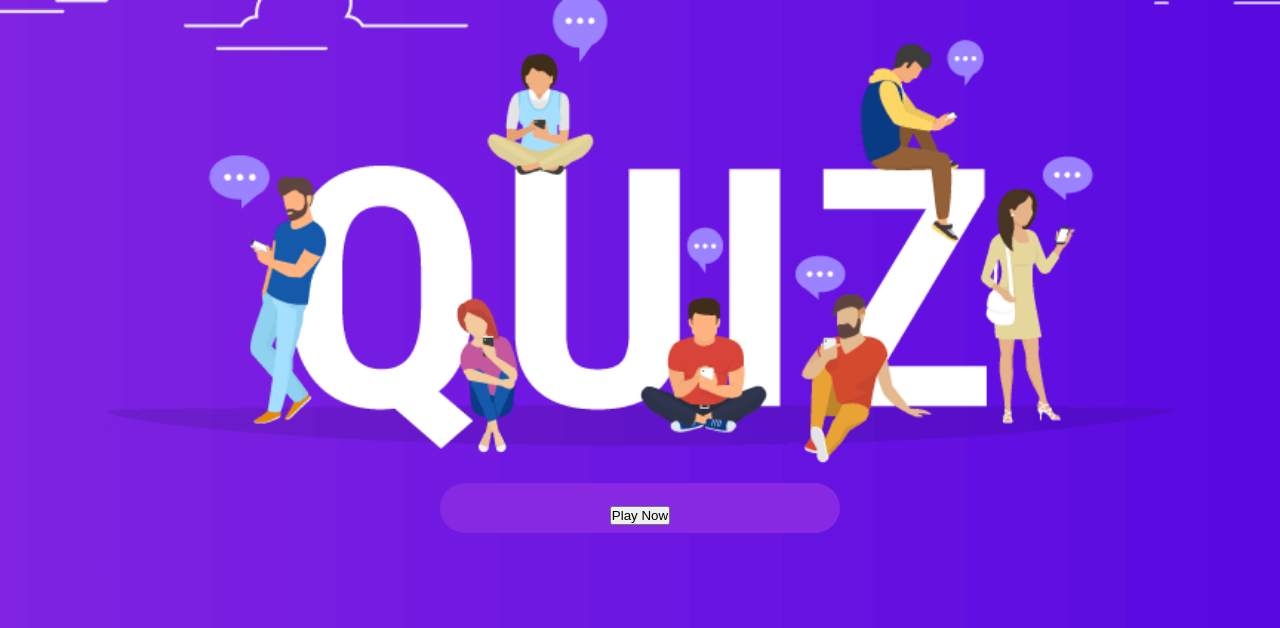
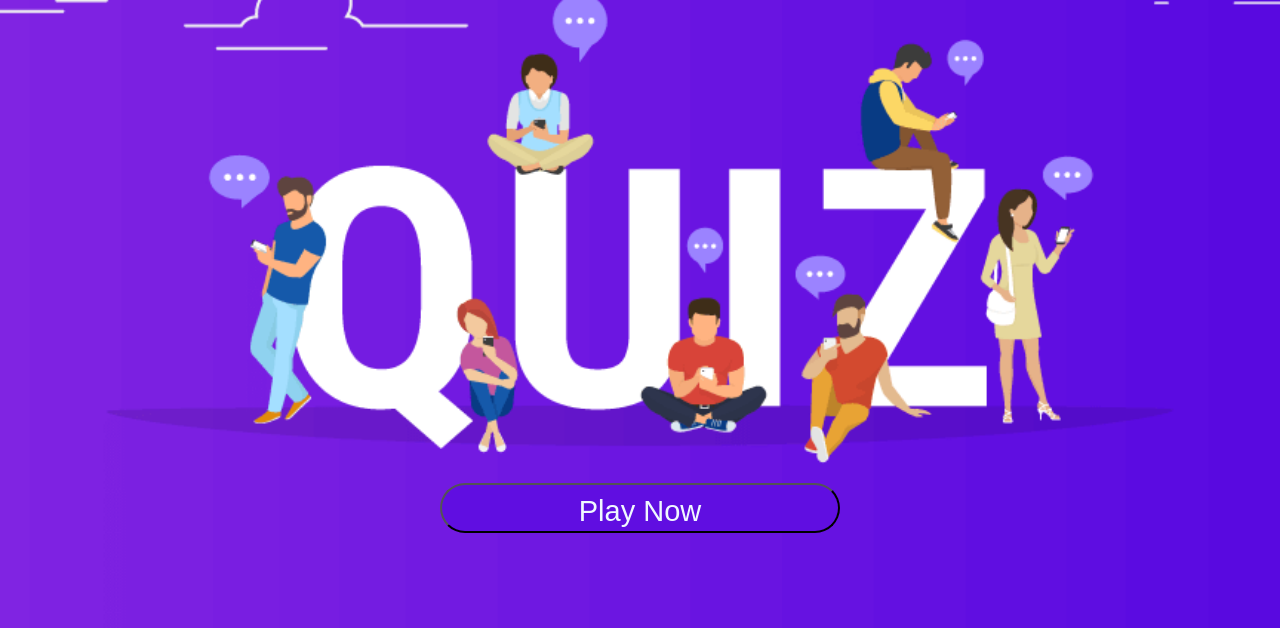
Before and after one commit to LimaZurmati/online-_quiz, a plain HTML site: page index.html in a window 1280 px wide. Shown: the part 172-800 px from the top of the page. Drawn offline with Linux system fonts and the light colour scheme; a web font is replaced by a local one.

Commit message:
add style to  paly button

```diff
--- a/assets/css/style.css
+++ b/assets/css/style.css
@@ -33,7 +33,7 @@ h1 {
 
 .container {}
 
-.center {
+button {
     margin: 0;
     position: absolute;
     top: 85%;
@@ -41,13 +41,12 @@ h1 {
     -ms-transform: translate(-50%, -50%);
     transform: translate(-50%, -50%);
     border-radius: 25px;
-    background: #8729e2;
-    background-color: #8729e2;
-    color: #e4e0dd;
+    background: #600ee1;
     width: 400px;
     height: 50px;
     text-align: center;
     padding: 10px 70px;
     font-size: 30px;
-
+    color: aliceblue;
+    font-size: 29px;
 }
```
